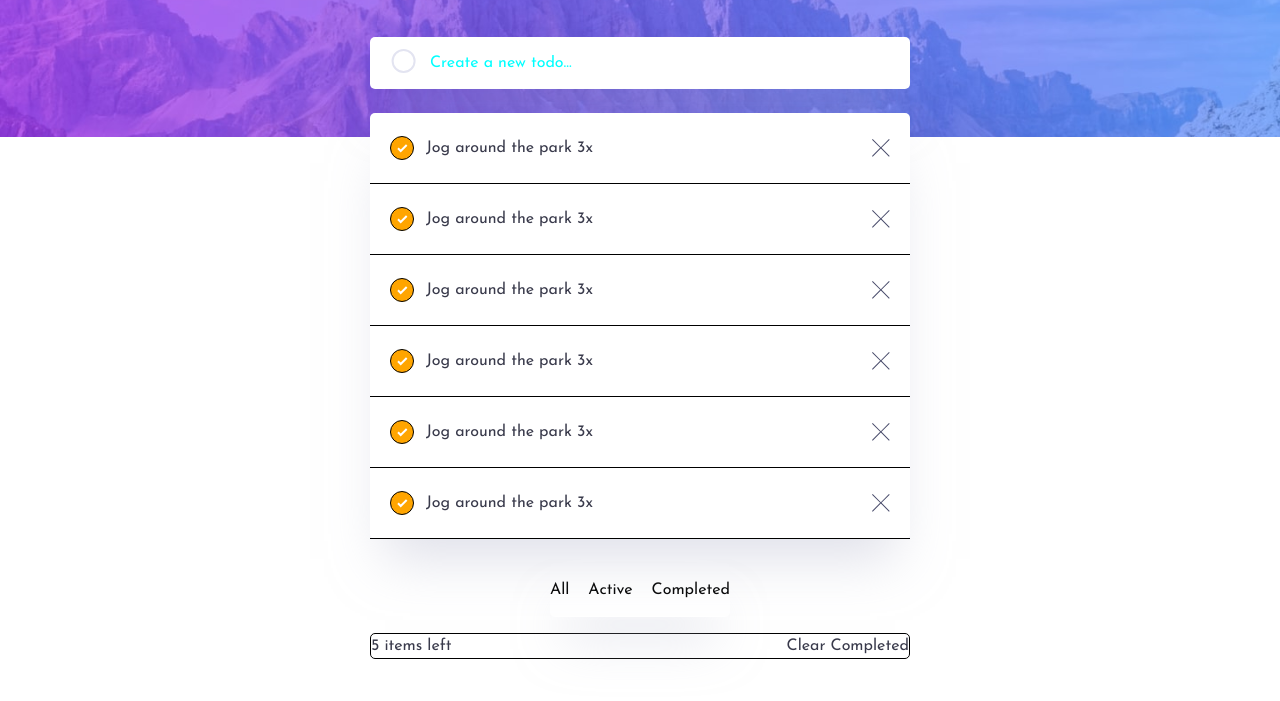
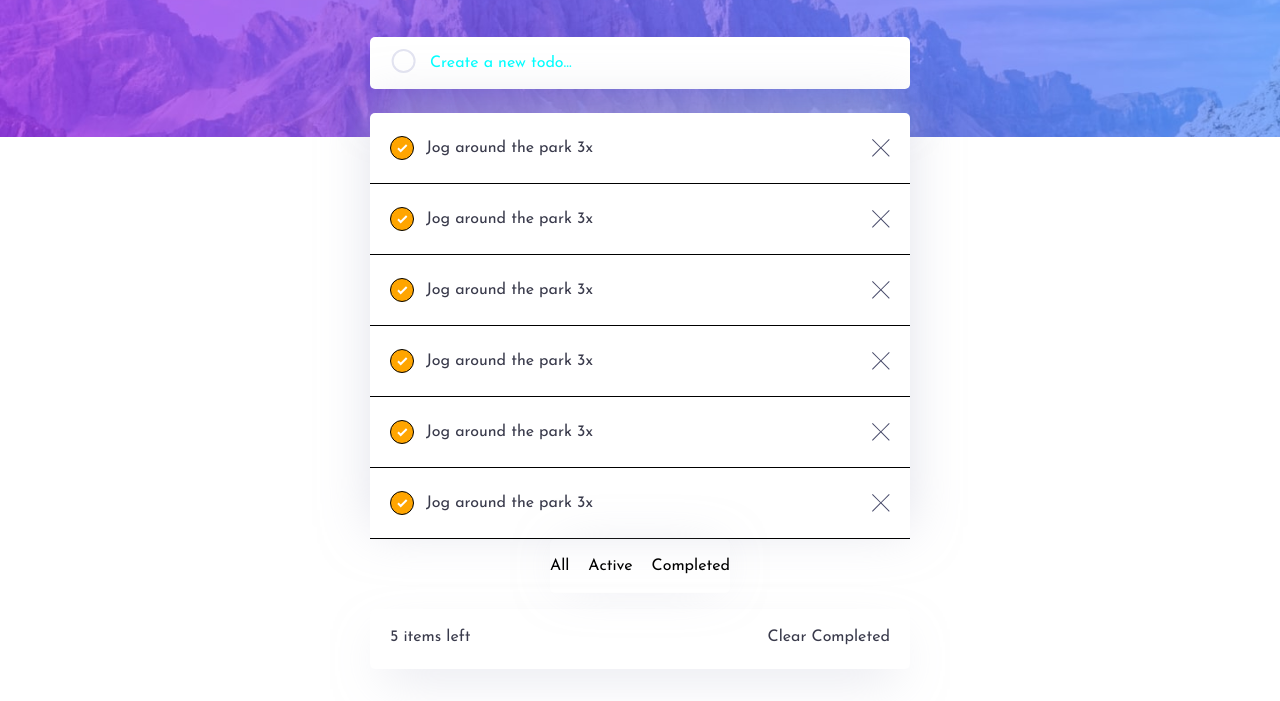
Before and after one commit to AhmedAlkh/to-do-app, a website: page index.html in a window 1280 px wide. Shown: the part 99-800 px from the top of the page. Drawn offline with Linux system fonts and the light colour scheme.

Commit message:
fix box-shadow issue

```diff
--- a/src/scss/blocks/_main.scss
+++ b/src/scss/blocks/_main.scss
@@ -1,3 +1,4 @@
 main {
   padding-inline: 20px;
+  transform: translateY(-24px);
 }
--- a/src/scss/blocks/_status-bar.scss
+++ b/src/scss/blocks/_status-bar.scss
@@ -9,9 +9,11 @@
     display: flex;
     justify-content: space-between;
     width: 100%;
-    box-shadow: 0px 35px 50px -15px rgba(194, 195, 214, 0.5);
+    box-shadow: 0px 20px 50px -15px rgba(194, 195, 214, 0.5);
     border-radius: 5px;
-    border: 1px solid black;
+    // border: 1px solid black;
+    padding: 20px;
+    padding-top: 16px;
   }
 
   .items-left {
@@ -31,7 +33,7 @@
     padding-block: 15px;
     gap: 19px;
     width: 100%;
-    box-shadow: 0px 35px 50px -15px rgba(194, 195, 214, 0.5);
+    box-shadow: 0px 0px 50px -15px rgba(194, 195, 214, 0.5);
     border-radius: 5px;
   }
 
--- a/src/scss/blocks/_todo-list.scss
+++ b/src/scss/blocks/_todo-list.scss
@@ -1,8 +1,8 @@
 .todo-list {
   background-color: var(--bg-body);
-  box-shadow: 0px 35px 50px -15px rgba(194, 195, 214, 0.5);
+  box-shadow: 0px -10px 50px -2px rgba(194, 195, 214, 0.5);
   border-radius: 5px;
-  transform: translateY(-24px);
+  // transform: translateY(-24px);
 
   .list-item {
     display: flex;
```
Also changed, not shown: src/css/styles.css, 1 other file.
